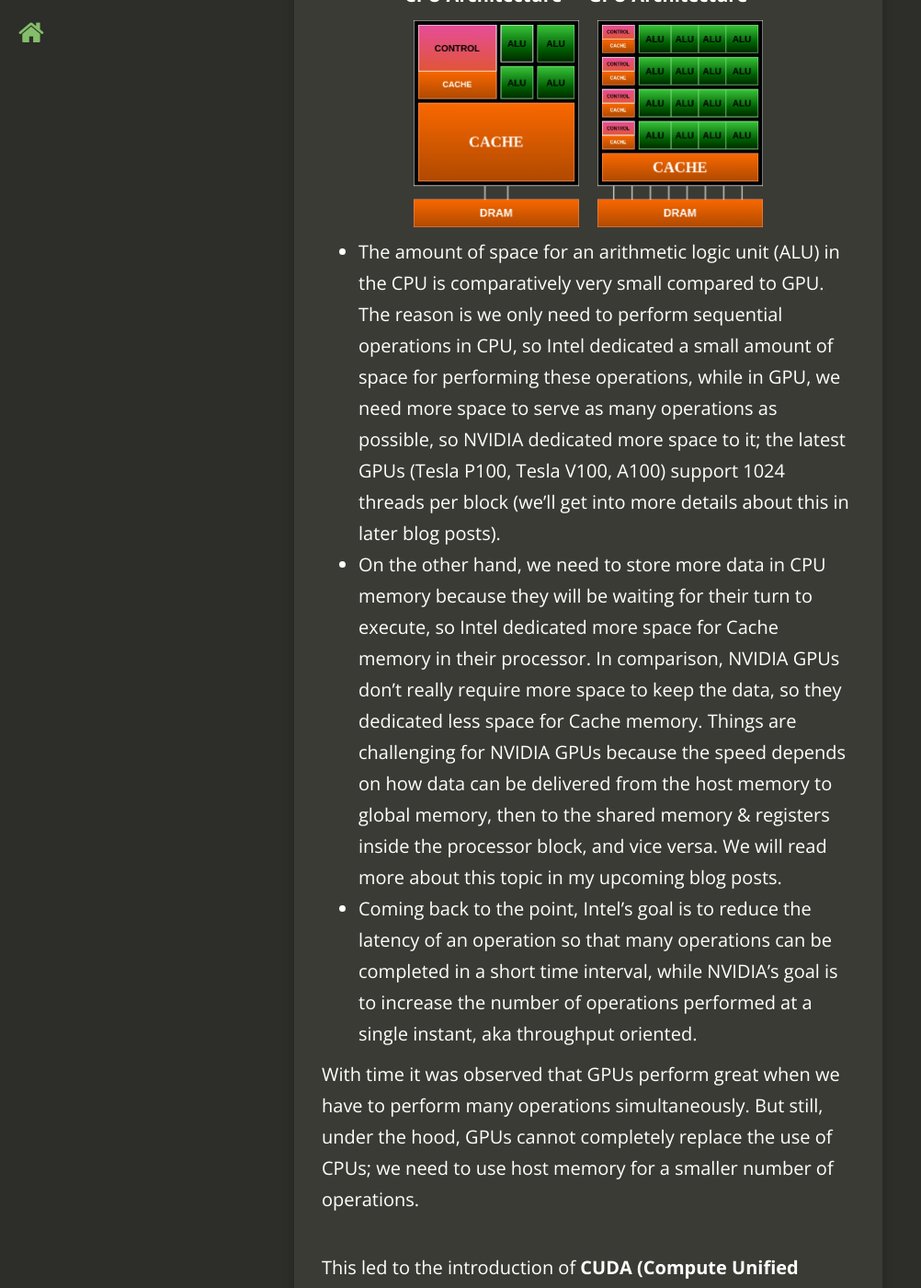
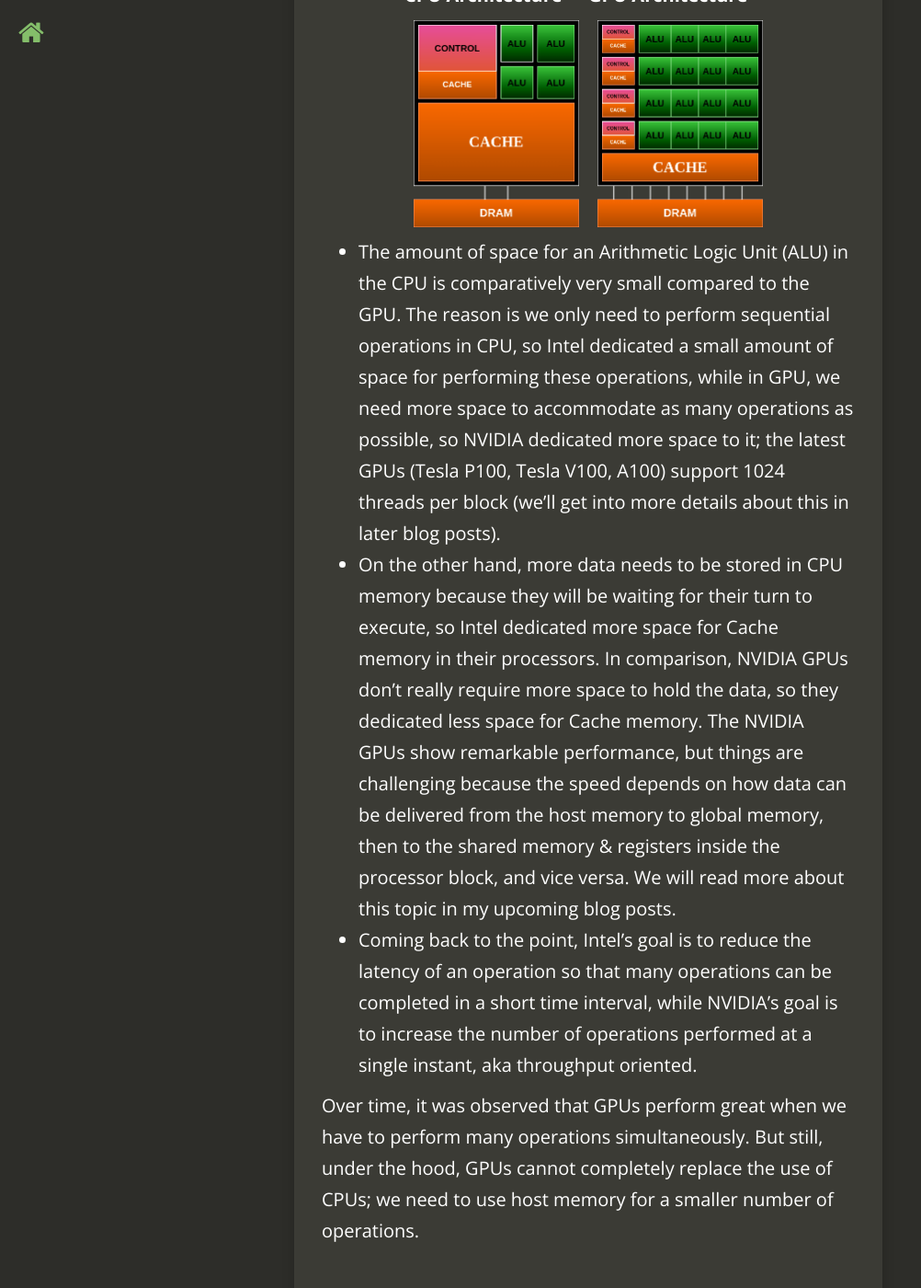
Before and after one commit to khushi-411/khushi-411.github.io, a Jekyll site: the page built from _posts/2023-08-11-gpu_intro.md, in a window 1280 px wide and 1400 px high, scrolled down 2488 px. Shown: the whole window at 92% size, without its empty margins (0-1002 px from the left). Built offline with Jekyll 4.4.1, drawn with Linux system fonts in a browser that asks for light colours; nearby versions of some CDN libraries; comment, search, counter and statistics services are not loaded; some of the changed text lies outside the part shown.

Commit message:
minor edits

```diff
--- a/_posts/2023-08-11-gpu_intro.md
+++ b/_posts/2023-08-11-gpu_intro.md
@@ -73,19 +73,20 @@ the fundamental architectural difference between the CPU and the GPU.
   </tr>
 </table>
 
-- The amount of space for an arithmetic logic unit (ALU) in the CPU is
-comparatively very small compared to GPU. The reason is we
+- The amount of space for an Arithmetic Logic Unit (ALU) in the CPU is
+comparatively very small compared to the GPU. The reason is we
 only need to perform sequential operations in CPU, so
 Intel dedicated a small amount of space for performing these operations,
-while in GPU, we need more space to serve as many operations as possible,
+while in GPU, we need more space to accommodate as many operations as possible,
 so NVIDIA dedicated more space to it; the latest GPUs
 (Tesla P100, Tesla V100, A100) support 1024 threads per block
 (we'll get into more details about this in later blog posts).
-- On the other hand, we need to store more data in CPU memory because
+- On the other hand, more data needs to be stored in CPU memory because
 they will be waiting for their turn to execute, so Intel dedicated more space for Cache
-memory in their processor. In comparison, NVIDIA GPUs don't really require
-more space to keep the data, so they dedicated less space for Cache memory.
-Things are challenging for NVIDIA GPUs because the speed depends on
+memory in their processors. In comparison, NVIDIA GPUs don't really require
+more space to hold the data, so they dedicated less space for Cache memory.
+The NVIDIA GPUs show remarkable performance, but
+things are challenging because the speed depends on
 how data can be delivered from the host memory to global memory,
 then to the shared memory & registers inside the processor block, and vice versa.
 We will read more about this topic in my upcoming blog posts.
@@ -94,7 +95,7 @@ operation so that many operations can be completed in a short time interval,
 while NVIDIA's goal is to increase the number of operations performed at a
 single instant, aka throughput oriented.
 
-With time it was observed that GPUs perform great when we have
+Over time, it was observed that GPUs perform great when we have
 to perform many operations simultaneously. But still, under the hood,
 GPUs cannot completely replace the use of CPUs; we need to use
 host memory for a smaller number of operations.
```
Also changed, not shown: other parts of _posts/2023-08-11-gpu_intro.md (+3 -3 lines).
